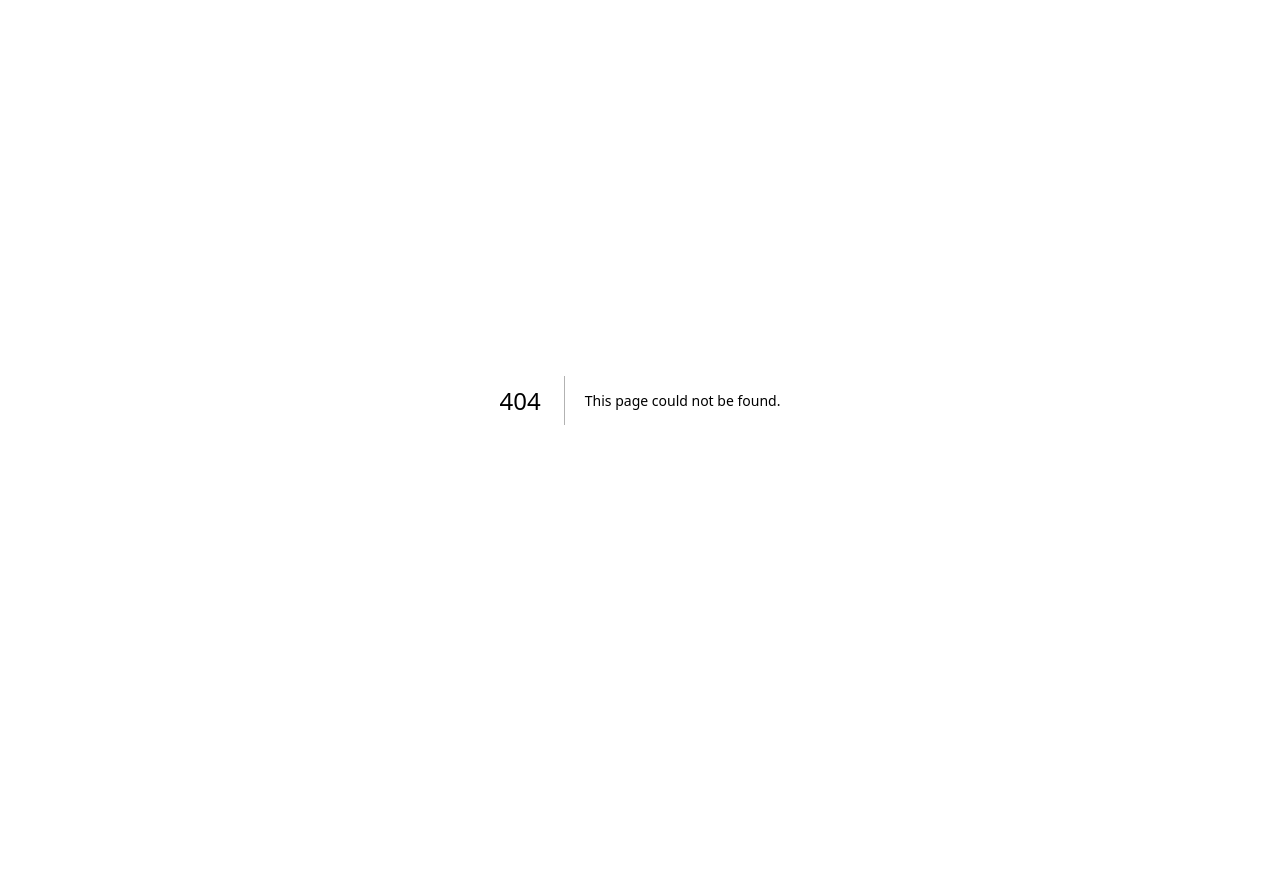
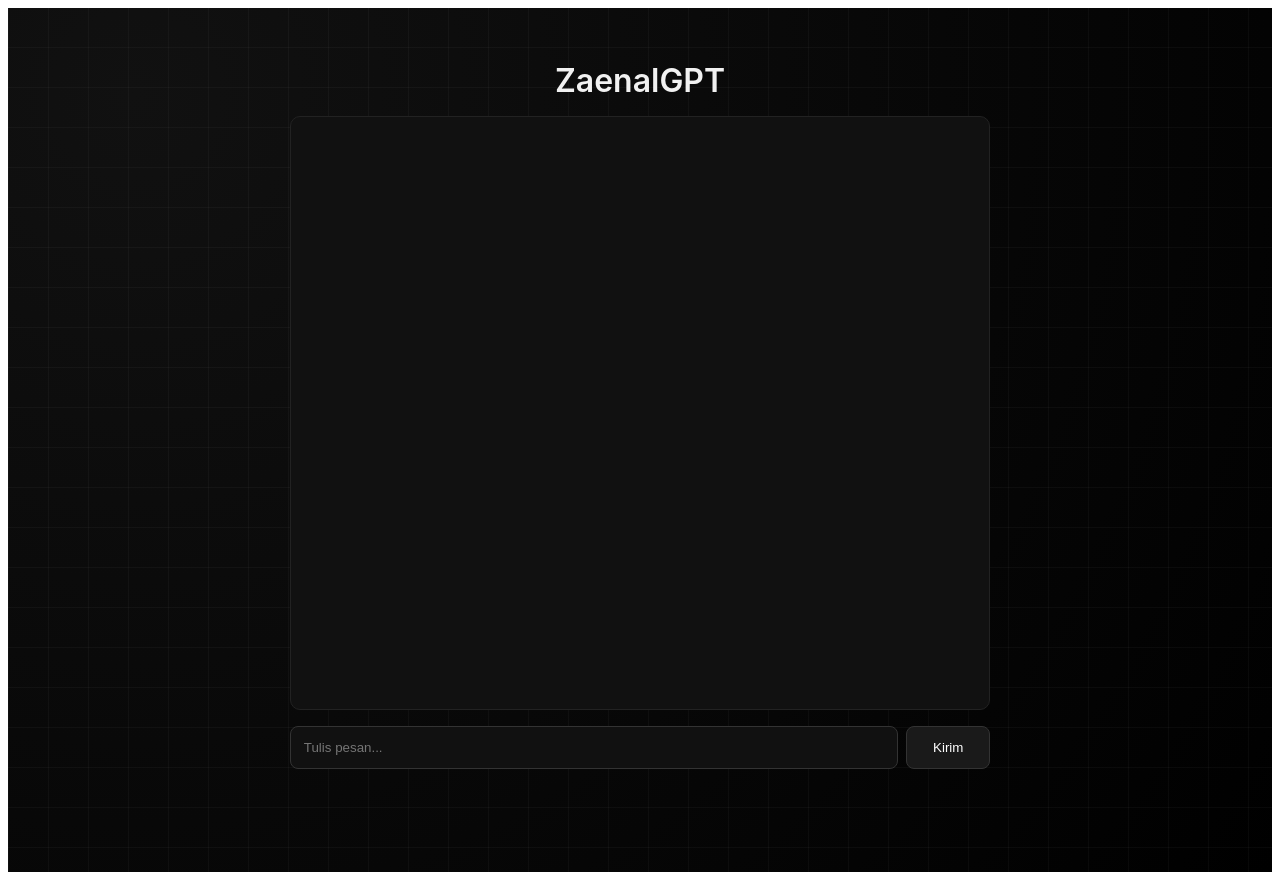
Before and after one commit to zaenal-iyyl/zaenalgpt, a Next.js app: page /chat in a window 1280 px wide. Before the commit this address had no page. Before the commit the page ends 800 px from the top, so only its background shows below. Built offline with nearby package versions, Linux system fonts and the light colour scheme.

Commit message:
Create chat.js

```diff
--- /dev/null
+++ b/pages/chat.js
@@ -0,0 +1,108 @@
+import { useState } from "react"
+import axios from "axios"
+
+export default function ChatPage() {
+  const [input, setInput] = useState("")
+  const [messages, setMessages] = useState([])
+
+  const handleSend = async () => {
+    if (!input.trim()) return
+    const userMsg = { from: "user", text: input }
+    setMessages(prev => [...prev, userMsg])
+    setInput("")
+
+    try {
+      const res = await axios.post("/api/chat", { prompt: input })
+      const aiMsg = { from: "ai", text: res.data.response }
+      setMessages(prev => [...prev, aiMsg])
+    } catch (err) {
+      setMessages(prev => [...prev, { from: "ai", text: "Terjadi kesalahan. Coba lagi nanti." }])
+    }
+  }
+
+  return (
+    <main style={{
+      minHeight: "100vh",
+      background: "radial-gradient(circle at 10% 10%, #111 0%, #000 100%)",
+      color: "#f1f1f1",
+      display: "flex",
+      flexDirection: "column",
+      alignItems: "center",
+      padding: "2rem",
+      fontFamily: "Inter, sans-serif",
+      position: "relative"
+    }}>
+      {/* Mesh background */}
+      <div style={{
+        position: "absolute",
+        inset: 0,
+        backgroundImage: "linear-gradient(90deg, rgba(255,255,255,0.03) 1px, transparent 1px), linear-gradient(0deg, rgba(255,255,255,0.03) 1px, transparent 1px)",
+        backgroundSize: "40px 40px",
+        zIndex: 0
+      }}></div>
+
+      <div style={{ zIndex: 1, width: "100%", maxWidth: "700px" }}>
+        <h1 style={{ fontSize: "2rem", fontWeight: "600", marginBottom: "1rem", textAlign: "center" }}>
+          ZaenalGPT
+        </h1>
+        <div style={{
+          height: "70vh",
+          backgroundColor: "#111",
+          borderRadius: "10px",
+          border: "1px solid #222",
+          padding: "1rem",
+          overflowY: "auto",
+          marginBottom: "1rem"
+        }}>
+          {messages.map((msg, i) => (
+            <div key={i} style={{
+              margin: "0.5rem 0",
+              display: "flex",
+              justifyContent: msg.from === "user" ? "flex-end" : "flex-start"
+            }}>
+              <div style={{
+                backgroundColor: msg.from === "user" ? "#1a1a1a" : "#222",
+                color: "#f1f1f1",
+                padding: "0.8rem 1rem",
+                borderRadius: "8px",
+                maxWidth: "75%",
+                lineHeight: "1.5"
+              }}>
+                {msg.text}
+              </div>
+            </div>
+          ))}
+        </div>
+
+        <div style={{
+          display: "flex",
+          gap: "0.5rem"
+        }}>
+          <input
+            value={input}
+            onChange={e => setInput(e.target.value)}
+            placeholder="Tulis pesan..."
+            style={{
+              flex: 1,
+              padding: "0.8rem",
+              borderRadius: "8px",
+              border: "1px solid #333",
+              backgroundColor: "#111",
+              color: "#fff",
+              outline: "none"
+            }}
+          />
+          <button onClick={handleSend} style={{
+            padding: "0.8rem 1.6rem",
+            backgroundColor: "#1a1a1a",
+            border: "1px solid #333",
+            borderRadius: "8px",
+            color: "#fff",
+            cursor: "pointer",
+            fontWeight: "500"
+          }}>Kirim</button>
+        </div>
+      </div>
+    </main>
+  )
+}
```
